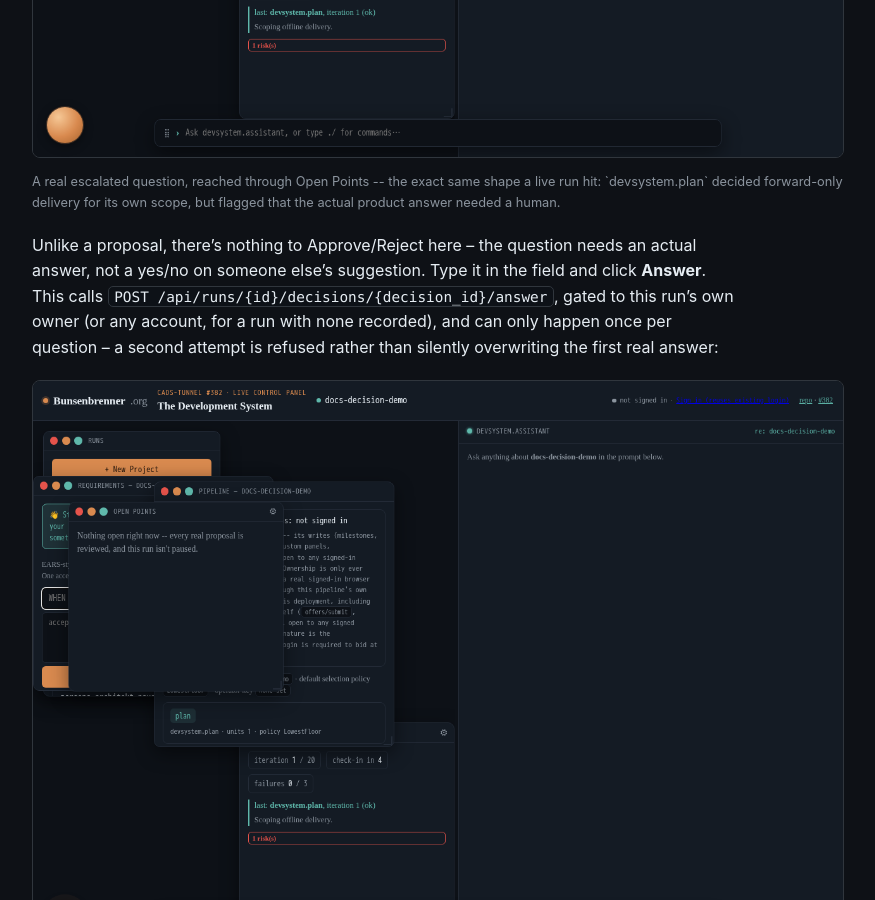
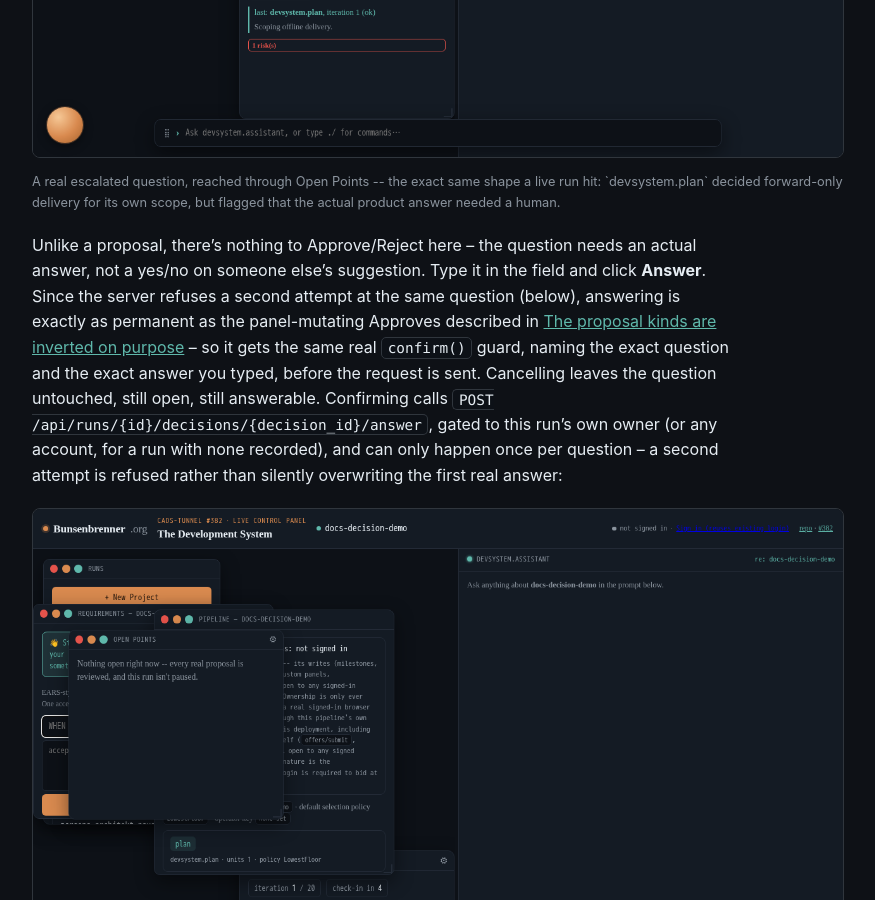
Before and after one commit to scimbe/CADS-devsystem-docs, a Jekyll site: the page built from _how-to/work-through-open-points.md, in a window 1280 px wide and 900 px high, scrolled down 4510 px. Shown: the whole window, without its empty margins (322-1197 px from the left). Built offline with Jekyll 4.4.1, drawn with Linux system fonts in a browser that asks for light colours.

Commit message:
how-to: document the real confirm() guard on Answer-decision (undocumented since 4a0e204)
Answering an escalated decision is exactly-once and permanent server-side, and got a
real confirm() dialog naming the question+answer before submission -- but the how-to
page never mentioned it. Found by cross-checking recent CADS-devsystem commits against
this page during the docs loop's own gap sweep.

Co-Authored-By: Claude Sonnet 5 <noreply@anthropic.com>
Claude-Session: https://claude.ai/code/session_018FkngvdKnmVcAT84EZe7Ur

```diff
--- a/_how-to/work-through-open-points.md
+++ b/_how-to/work-through-open-points.md
@@ -102,10 +102,15 @@ place for that was free prose buried in a backlog item; now it's a real, structu
 </figure>
 
 Unlike a proposal, there's nothing to Approve/Reject here -- the question needs an actual answer, not
-a yes/no on someone else's suggestion. Type it in the field and click **Answer**. This calls
-`POST /api/runs/{id}/decisions/{decision_id}/answer`, gated to this run's own owner (or any account,
-for a run with none recorded), and can only happen once per question -- a second attempt is refused
-rather than silently overwriting the first real answer:
+a yes/no on someone else's suggestion. Type it in the field and click **Answer**. Since the server
+refuses a second attempt at the same question (below), answering is exactly as permanent as the
+panel-mutating Approves described in
+[The proposal kinds are inverted on purpose]({{ '/how-to/manage-custom-panels/' | relative_url }}#the-proposal-kinds-are-inverted-on-purpose)
+-- so it gets the same real `confirm()` guard, naming the exact question and the exact answer you
+typed, before the request is sent. Cancelling leaves the question untouched, still open, still
+answerable. Confirming calls `POST /api/runs/{id}/decisions/{decision_id}/answer`, gated to this
+run's own owner (or any account, for a run with none recorded), and can only happen once per
+question -- a second attempt is refused rather than silently overwriting the first real answer:
 
 <figure>
 <img src="{{ '/assets/img/howto-open-points/13-after-answering-decision.png' | relative_url }}" alt="The Open Points panel showing 'Nothing open right now -- every real proposal is reviewed, and this run isn't paused.' after answering the one pending decision">
```
